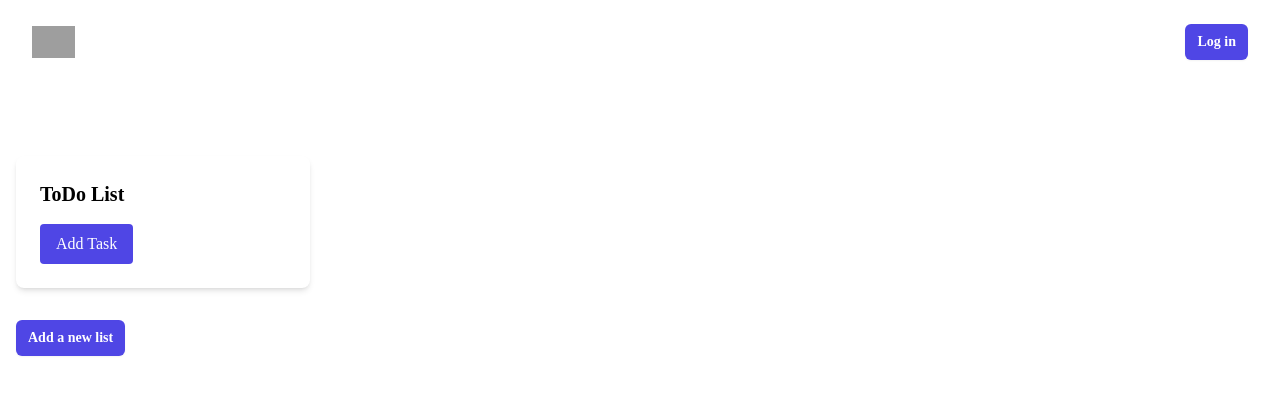
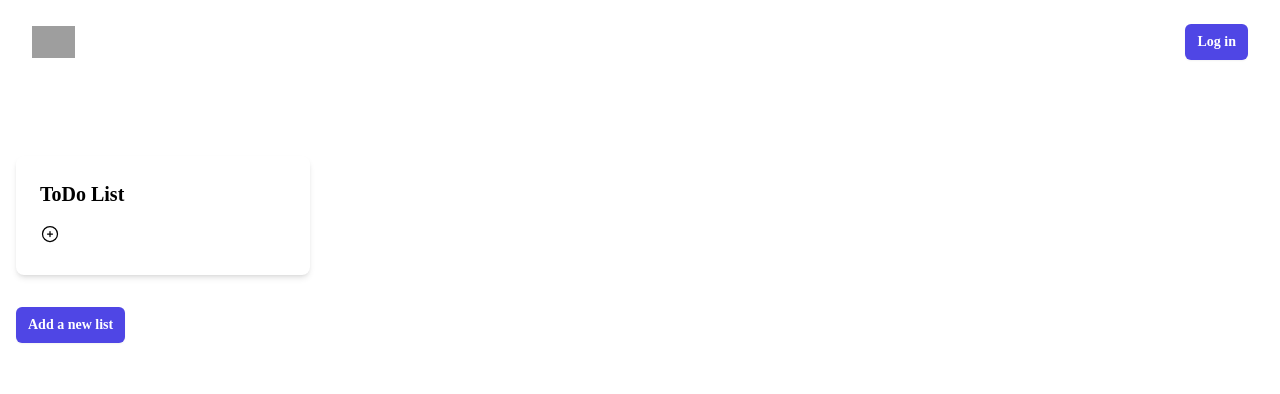
Before and after one commit to lisaliao0817/ToDoListApp, a React (Create React App) app in the folder frontend/: page / in a window 1280 px wide. Both pictures are taken after a click on the button "Add a new list". Shown: the top 394 px of the page. Built offline with nearby package versions, Linux system fonts and the light colour scheme; grey boxes are pictures that could not be loaded; a web font is replaced by a local one.

Commit message:
Added Drag and drop feature

```diff
--- a/frontend/src/components/ToDoList.js
+++ b/frontend/src/components/ToDoList.js
@@ -1,80 +1,42 @@
-import React, { useState } from 'react';
+
+
+import React from 'react';
 import ToDoItem from './ToDoItem';
+import { Draggable } from 'react-beautiful-dnd';
+import { PlusCircleIcon } from '@heroicons/react/24/outline';
 
-const ToDoList = () => {
-    const [tasks, setTasks] = useState([]);
-
-    const addTask = (title) => {
-        const newTask = {
-            id: Date.now(),
-            title: title,
-            subtasks: [],
-        };
-        setTasks([...tasks, newTask]);
-    };
-
-    const removeTask = (id) => {
-        setTasks(tasks.filter(task => task.id !== id));
-    };
-
-    const addSubTaskToTask = (parentId, title) => {
-      const newTask = {
-          id: Date.now(),
-          title: title,
-          subtasks: [],
-      };
-
-      const addSubTaskRecursive = (tasks) => {
-          return tasks.map(task => {
-              if (task.id === parentId) {
-                  return {
-                      ...task,
-                      subtasks: [...task.subtasks, newTask]
-                  };
-              } else {
-                  return {
-                      ...task,
-                      subtasks: addSubTaskRecursive(task.subtasks)
-                  };
-              }
-          });
-      }
-
-      setTasks(addSubTaskRecursive(tasks));
-  };
-
-  const removeSubTaskFromTask = (taskId) => {
-      const removeSubTaskRecursive = (tasks) => {
-          return tasks.filter(task => task.id !== taskId).map(task => ({
-              ...task,
-              subtasks: removeSubTaskRecursive(task.subtasks)
-          }));
-      };
-
-      setTasks(removeSubTaskRecursive(tasks));
-  };
+const ToDoList = ({ listId, tasks, addTask, removeTask, addSubTaskToTask, removeSubTaskFromTask }) => {
 
     return (
-        <div className="bg-white shadow-md rounded-lg p-6 mt-10 w-full">
+        <div className="bg-white shadow-md rounded-lg p-6 mt-10 min-w-full">
             <h2 className="text-xl font-semibold mb-4">ToDo List</h2>
             <div className="space-y-2">
-                {tasks.map(task => (
+            {tasks.map((task, index) => (
+              <Draggable key={task.id} draggableId={String(task.id)} index={index}>
+                {(provided) => (
+                  <div
+                    {...provided.draggableProps}
+                    {...provided.dragHandleProps}
+                    ref={provided.innerRef}
+                  >
                     <ToDoItem
-                        key={task.id}
-                        item={task}
-                        removeTask={removeTask}
-                        level={1}
-                        onAddSubTask={addSubTaskToTask}
-                        onRemoveSubTask={removeSubTaskFromTask}
+                      key={task.id}
+                      item={task}
+                      level={1}
+                      listId={listId} // Pass the listId
+                      onAddSubTask={(parentId, title) => addSubTaskToTask(listId, parentId, title)}
+                      onRemoveSubTask={(taskId) => removeSubTaskFromTask(listId, taskId)}
+                      removeTask={() => removeTask(listId, task.id)}
                     />
-                ))}
+                  </div>
+                )}
+              </Draggable>
+            ))}
             </div>
             <div className="mt-4">
-                <button
-                    onClick={() => addTask(prompt('Enter task title'))}
-                    className="bg-indigo-600 text-white px-4 py-2 rounded hover:bg-indigo-700 focus:outline-none focus:ring-2 focus:ring-indigo-500 focus:ring-opacity-50"
-                >
-                    Add Task
+            <button
+              onClick={() => addTask(listId, prompt('Enter task title'))}>
+                    <PlusCircleIcon className="h-5 w-5 hover:text-gray-500" />
                 </button>
             </div>
         </div>
--- a/frontend/src/pages/UserPage.js
+++ b/frontend/src/pages/UserPage.js
@@ -1,13 +1,125 @@
 import React, { useState } from 'react';
 import ToDoList from '../components/ToDoList';
 import Header from '../components/Header';
+// add a feature that will allow users to drag a top-level task to another list. Its sublists should be moved as well
+import { DragDropContext, Droppable } from 'react-beautiful-dnd';
 
 const UserPage = () => {
     const [lists, setLists] = useState([]);
 
     const addNewList = () => {
-        setLists([...lists, { id: Date.now() }]);
+        setLists([...lists, { id: Date.now(), tasks: [] }]);
     };
+
+
+
+    const handleOnDragEnd = (result) => {
+        const { source, destination } = result;
+
+        if (!destination) return;
+
+        const newLists = [...lists];  // Create a shallow copy of lists
+
+        if (source.droppableId === destination.droppableId) {
+            // If within the same list, reorder tasks
+            const sourceList = newLists.find(list => list.id === parseInt(source.droppableId));
+            const [removed] = sourceList.tasks.splice(source.index, 1);
+            sourceList.tasks.splice(destination.index, 0, removed);
+        } else {
+            // If in different lists, move the task
+            const sourceList = newLists.find(list => list.id === parseInt(source.droppableId));
+            const destList = newLists.find(list => list.id === parseInt(destination.droppableId));
+            const [taskToMove] = sourceList.tasks.splice(source.index, 1);
+            destList.tasks.splice(destination.index, 0, taskToMove);
+        }
+
+        setLists(newLists);
+    };
+
+    const addTaskToList = (listId, title) => {
+        const newList = lists.map(list => {
+            if (list.id === listId) {
+                return {
+                    ...list,
+                    tasks: [...list.tasks, { id: Date.now(), title: title, subtasks: [] }]
+                };
+            }
+            return list;
+        });
+        setLists(newList);
+    };
+
+    // New function to remove a task from a specific list
+    const removeTaskFromList = (listId, taskId) => {
+        const newList = lists.map(list => {
+            if (list.id === listId) {
+                return {
+                    ...list,
+                    tasks: list.tasks.filter(task => task.id !== taskId)
+                };
+            }
+            return list;
+        });
+        setLists(newList);
+    };
+
+
+    const addSubTaskToTask = (listId, parentId, title) => {
+        const newTask = {
+            id: Date.now(),
+            title: title,
+            subtasks: [],
+        };
+
+        const addSubTaskRecursive = (tasks) => {
+            return tasks.map(task => {
+                if (task.id === parentId) {
+                    return {
+                        ...task,
+                        subtasks: [...task.subtasks, newTask]
+                    };
+                } else {
+                    return {
+                        ...task,
+                        subtasks: addSubTaskRecursive(task.subtasks)
+                    };
+                }
+            });
+        }
+
+        const newList = lists.map(list => {
+            if (list.id === listId) {
+                return {
+                    ...list,
+                    tasks: addSubTaskRecursive(list.tasks)
+                };
+            }
+            return list;
+        });
+        setLists(newList);
+    };
+
+    const removeSubTaskFromTask = (listId, taskId) => {
+        const removeSubTaskRecursive = (tasks) => {
+            return tasks.filter(task => task.id !== taskId).map(task => ({
+                ...task,
+                subtasks: removeSubTaskRecursive(task.subtasks)
+            }));
+        };
+
+        const newList = lists.map(list => {
+            if (list.id === listId) {
+                return {
+                    ...list,
+                    tasks: removeSubTaskRecursive(list.tasks)
+                };
+            }
+            return list;
+        });
+        setLists(newList);
+    };
+
+
 
     return (
         <div>
@@ -17,13 +129,24 @@ const UserPage = () => {
             <div className="container mx-auto px-4 py-8">
 
                 {/* This will define a grid. Each list will try to fit in a 1/4 column, but will not shrink below its natural width */}
-                <div className="grid grid-cols-1 md:grid-cols-2 lg:grid-cols-4 gap-6 justify-items-start">
-                    {lists.map(list => (
-                        <div key={list.id} className="flex justify-center w-full">
-                            <ToDoList />
-                        </div>
-                    ))}
-                </div>
+                <DragDropContext onDragEnd={handleOnDragEnd}>
+                    <div className="grid grid-cols-1 md:grid-cols-2 lg:grid-cols-4 gap-6 justify-items-start">
+                        {lists.map((list, index) => (
+                        <Droppable key={list.id} droppableId={String(list.id)}>
+                            {(provided) => (
+                            <div
+                                {...provided.droppableProps}
+                                ref={provided.innerRef}
+                                className="flex justify-center min-w-full">
+                                <ToDoList listId={list.id} tasks={list.tasks} addTask={addTaskToList} removeTask={removeTaskFromList}
+                                addSubTaskToTask={addSubTaskToTask} removeSubTaskFromTask={removeSubTaskFromTask}/>
+                                {provided.placeholder}
+                            </div>
+                            )}
+                        </Droppable>
+                        ))}
+                    </div>
+                    </DragDropContext>
 
                 <div className="mt-8">
                     {/* Button to add a new ToDoList */}
```
